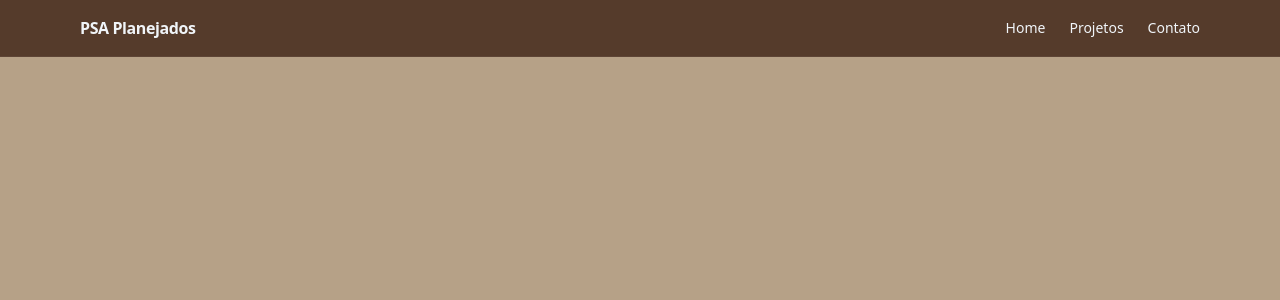
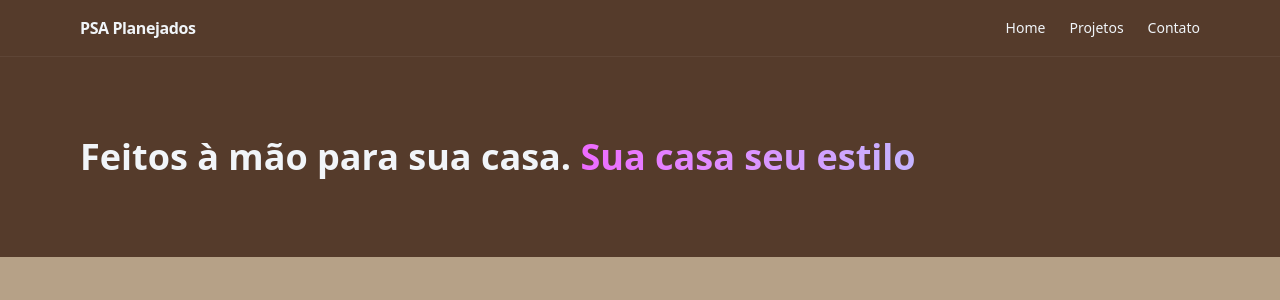
Before and after one commit to agripe049/marcenaria, a React (Vite) app: page / in a window 1280 px wide. Shown: the top 300 px of the page. Built offline with nearby package versions, Linux system fonts and the light colour scheme.

Commit message:
Fazendo a home

```diff
--- a/src/App.jsx
+++ b/src/App.jsx
@@ -1,7 +1,5 @@
-import { motion } from 'framer-motion'
-import { div } from 'framer-motion/client'
-import { X } from 'lucide-react'
 import Header from './components/Header'
+import Hero from './components/Hero'
 
 
 
@@ -10,6 +8,7 @@ function App() {
   return (
     <div>
       <Header />
+      <Hero />
     </div>
   )
 }
--- a/src/components/Header.jsx
+++ b/src/components/Header.jsx
@@ -1,5 +1,5 @@
 import React from 'react'
-import { Heading, Menu, Sparkles, X } from 'lucide-react'
+import { Menu, Sparkles, X } from 'lucide-react'
 import { useState } from 'react'
 
 const Header = () => {
@@ -13,7 +13,7 @@ const Header = () => {
     ]
 
     return (
-        <div className="bg-[#553b2b] text-slate-100 selection:bg-[#553b2b]">
+        <div className="bg-[#553b2b] text-slate-100">
             {/* Navbar */}
             <header className="sticky top-0 z-40 border-b border-white/5">
                 <div className="mx-auto max-w-6xl px-4 py-4 flex items-center justify-between">
@@ -29,7 +29,6 @@ const Header = () => {
                         ))}
                     </nav>
 
-
                     <button
                         className="md:hidden p-2 rounded-lg"
                         onClick={() => setOpen(true)}>
@@ -39,7 +38,7 @@ const Header = () => {
                     {open && (
                         <div className="md:hidden">
                             <div className='fixed bg-black/60' onClick={() => setOpen(false)}>
-                                <div className='fixed right-0 top-0 h-full w-80 bg-[#553b2b] border-l border-white/10 p-6'>
+                                <div className='fixed right-0 top-0 h-full w-60 bg-[#553b2b] border-l border-white/10 p-6'>
                                     <div className="flex items-center justify-between mb-2">
                                         <div className='flex items-center gap-2'>
                                             <Sparkles className='size-6' />
--- /dev/null
+++ b/src/components/Hero.jsx
@@ -0,0 +1,23 @@
+import { motion } from 'framer-motion'
+
+const Hero = () => {
+  return (
+    <div className="bg-[#553b2b] text-slate-100 selection:bg-[#553b2b]">
+        <section className="relative overflow-hidden">
+            <div className='mx-auto max-w-6xl px-4 py-20 relative'>
+                <motion.h1 initial={{opacity: 0, y: 20}}
+                animate={{opacity: 1, y: 0}}
+                transition={{duration: 1}}
+                className="text-4xl font-extrabold">
+                    Feitos à mão para sua casa.{" "}
+                    <span className='bg-clip-text text-transparent bg-gradient-to-r from-fuchsia-400 to-violet-300'>
+                        Sua casa seu estilo
+                    </span>
+                </motion.h1>
+            </div>
+        </section>
+    </div>
+  )
+}
+
+export default Hero;
```
